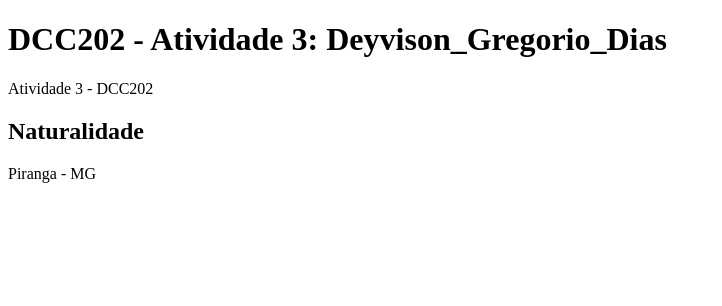
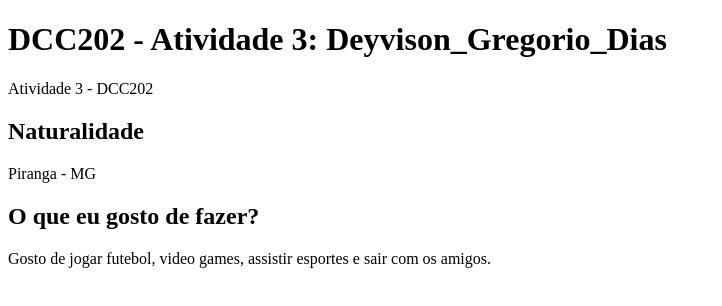
Before and after one commit to ufjf-dcc202/ufjf-dcc202-2023-3-b-atv3-deyvisongdias, a website: page index.html in a window 1280 px wide. Shown: the whole page, without its empty margins (0-722 px from the left). Drawn offline with Linux system fonts and the light colour scheme.

Commit message:
Segunda seção criada

```diff
--- a/index.html
+++ b/index.html
@@ -15,6 +15,10 @@
             <h2>Naturalidade</h2>
             <p>Piranga - MG</p>
         </section>
+        <section>
+            <h2>O que eu gosto de fazer?</h2>
+            <p>Gosto de jogar futebol, video games, assistir esportes e sair com os amigos.</p>
+        </section>
     </main>
 </body>
 
```
